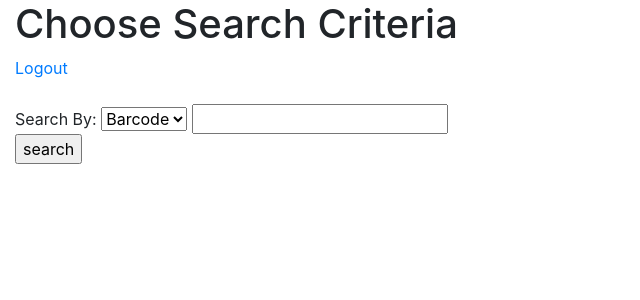
After one commit to melliss67/music-library, a Flask app: template templates/index.html in a window 1280 px wide. The commit adds this page. Shown: the top 300 px of the page, without its empty margins (0-640 px from the left). Run offline with Flask 2, Linux system fonts and the light colour scheme; the template is opened without the code that fills it, so the values that code supplies are empty; some libraries are stand-ins or nearby versions.

Commit message:
Fixed layout and searcing logic. Built homepage.

```diff
--- a/application.py
+++ b/application.py
@@ -52,7 +52,8 @@ def releaseInfo(searchResults):
     for result in searchResults:
         relInfo = {'artist': '', 'title': '', 'date': '',
               'label-info-list': '', 'label': '', 'catalog-number': '',
-              'medium-list': '', 'format': '', 'barcode': '', 'mbid': ''}
+              'medium-list': '', 'format': '', 'barcode': '', 'mbid': '',
+              'asin': ''}
         relInfo['artist'] = result['artist-credit-phrase']
         relInfo['title'] = result['title']
         relInfo['mbid'] = result['id']
@@ -66,46 +67,63 @@ def releaseInfo(searchResults):
                       ['catalog-number']
         if 'medium-list' in result:
             relInfo['medium-list'] = result['medium-list']
-            relInfo['format'] = result['medium-list'][1]['format']
+            if 'format' in result['medium-list'][1]:
+                relInfo['format'] = result['medium-list'][1]['format']
         if 'barcode' in result:
             relInfo['barcode'] = result['barcode']
+        if 'asin' in result:
+            relInfo['asin'] = result['asin']
         allRealeases.append(relInfo)
     return allRealeases
 
 
-@app.route('/')
+@app.route('/', methods=['GET','POST'])
 def index():
-    return 'here it is'
+    if request.method == 'POST':
+        searched = request.form['searched']
+        search_by = request.form['search_by']
+        # return search_by
+        if search_by == 'Barcode':
+            return redirect(url_for('barcodeSearch', barcode=searched))
+        if search_by == 'CatNo':
+            return redirect(url_for('catnoSearch', catno=searched))
+        if search_by == 'Artist':
+            return redirect(url_for('artistSearch', artist=searched))
+        else:
+            return render_template('index.html')
+    else:
+        return render_template('index.html')
 
 
 @app.route('/artist_search/<string:artist>', methods=['GET','POST'])
 def artistSearch(artist):
     if request.method == 'POST':
         artist = request.form['artist']
+    searched = artist
     result = musicbrainzngs.search_releases(artist=artist, limit=5)
     # relList = result['release-list']
     relList = releaseInfo(result['release-list'])
     return render_template('release_results.html', releases=relList,
-          search_by='artist')
+          search_by='artist', searched=searched)
 
 
 @app.route('/catno_search/<string:catno>', methods=['GET','POST'])
 def catnoSearch(catno):
     if request.method == 'POST':
         catno = request.form['catno']
+    searched = catno
     result = musicbrainzngs.search_releases(catno=catno, limit=5)
     # relList = result['release-list']
     relList = releaseInfo(result['release-list'])
     return render_template('release_results.html', releases=relList,
-          search_by='catno')
+          search_by='catno', searched=searched)
 
 
 @app.route('/barcode_search/<string:barcode>', methods=['GET','POST'])
 def barcodeSearch(barcode):
-    searched = ''
     if request.method == 'POST':
         barcode = request.form['barcode']
-        searched = barcode
+    searched = barcode
     result = musicbrainzngs.search_releases(barcode=barcode, limit=5)
     # relList = result['release-list']
     relList = releaseInfo(result['release-list'])
--- /dev/null
+++ b/templates/index.html
@@ -0,0 +1,32 @@
+<!doctype html>
+<html>
+<head>
+  <title>Home Page</title>
+  <meta name="viewport" content="width=device-width, initial-scale=1"/>
+  <link rel="stylesheet" type="text/css" href="{{ url_for('static', filename='style.css') }}">
+  <link rel="stylesheet" type="text/css" href="{{ url_for('static', filename='bootstrap.min.css') }}">
+  <script src="{{ url_for('static', filename='jquery-1.11.3.min.js') }}"></script>
+  <script src="{{ url_for('static', filename='bootstrap.min.js') }}"></script>
+</head>
+<body>
+<div class="container-fluid">
+  <h1>Choose Search Criteria</h1>
+  <div id="information">
+    <div id="action_bar">
+      <a href="/logout" class="action">Logout</a>
+    </div>
+    <br>
+    <form action="/" method="POST">
+      Search By:
+      <select name="search_by">
+        <option value"barcode">Barcode</option>
+        <option value"catno">CatNo</option>
+        <option value"artist">Artist</option>
+      </select>
+      <input type="text" name="searched"><br>
+      <input type="submit" value="search">
+    </form>
+  </div>
+</div>
+</body>
+</html>
```
Also changed, not shown: templates/release_results.html (+13 -8 lines).
